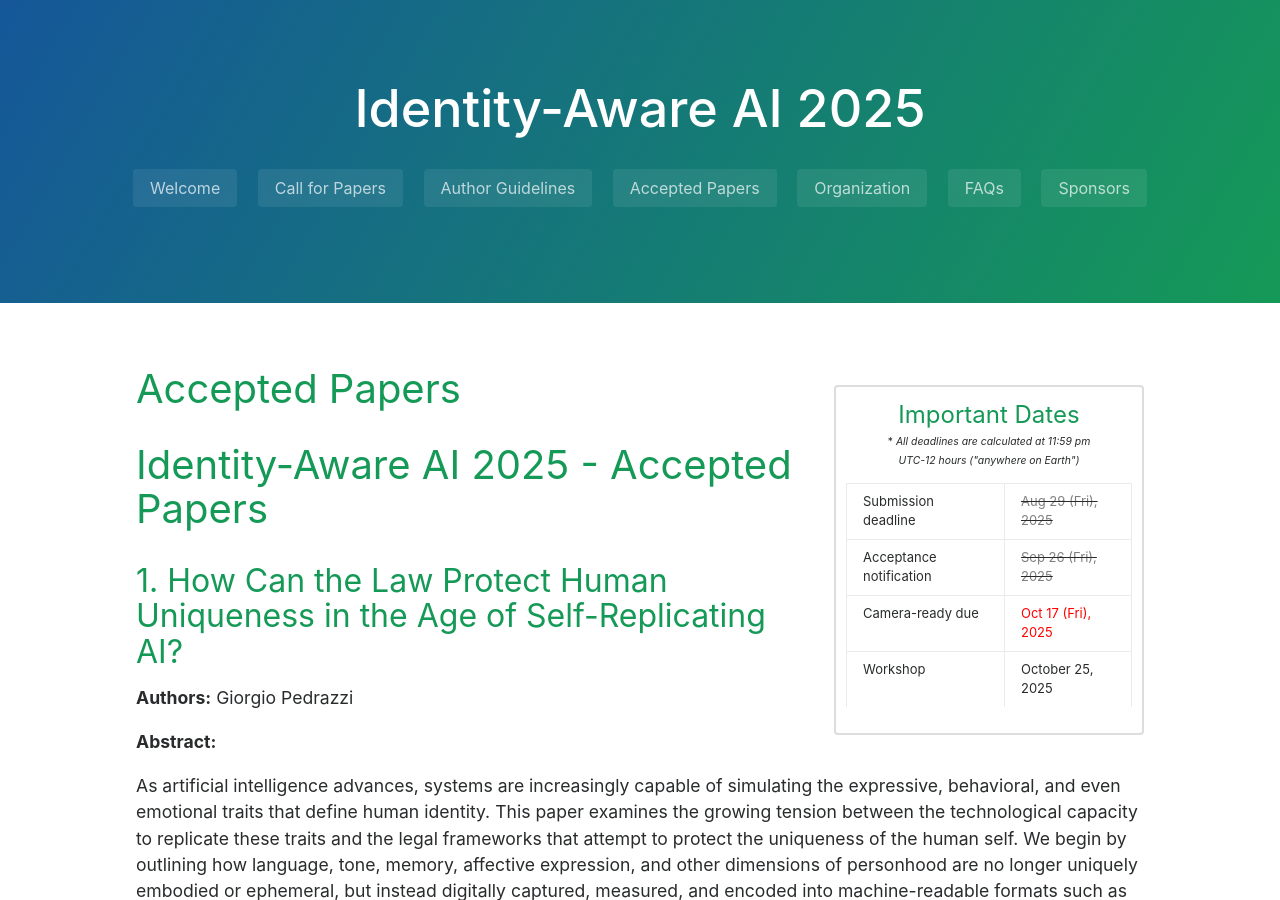
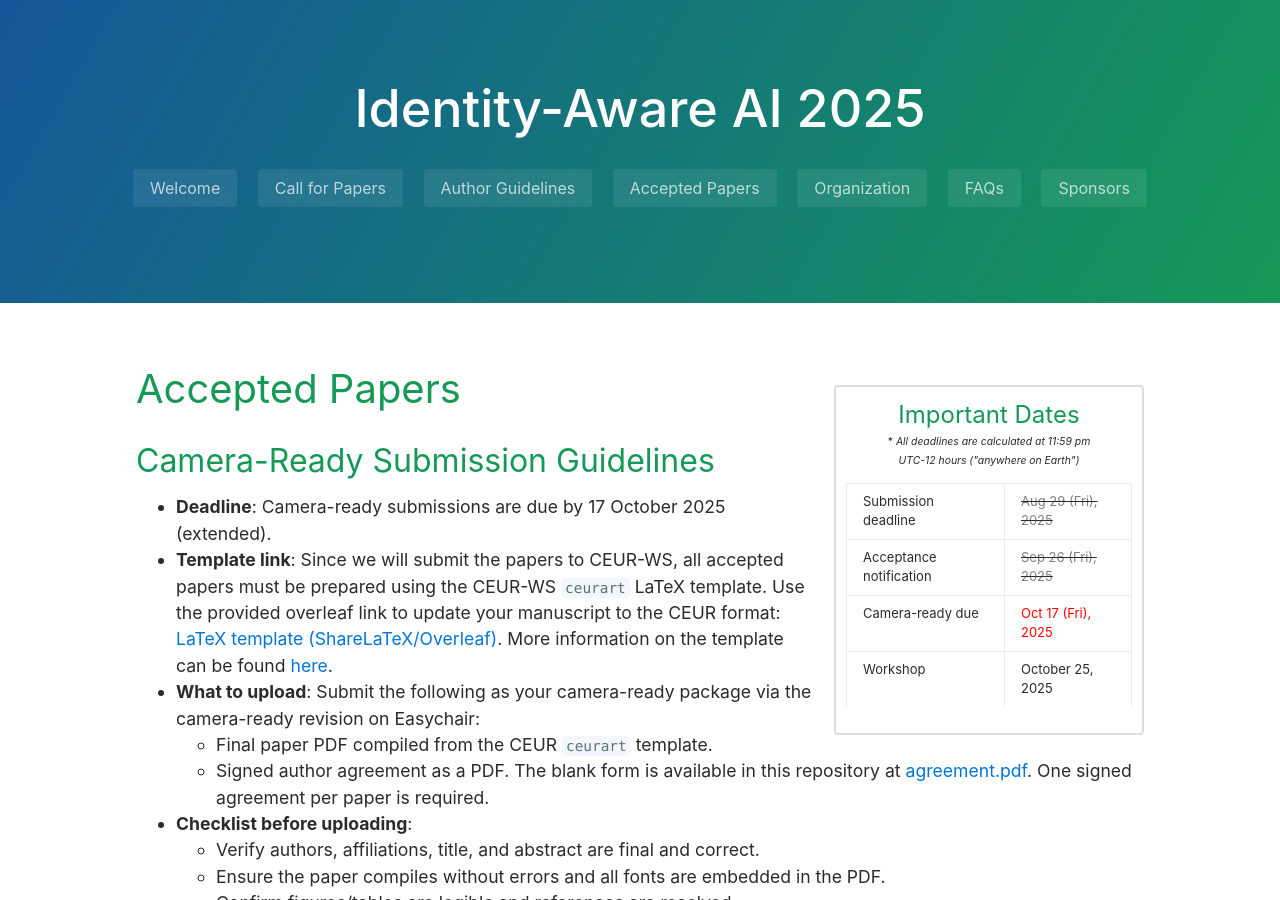
Before and after one commit to identity-aware-ai/identity-aware-ai.github.io, a Jekyll site: the page built from accepted.md, in a window 1280 px wide and 900 px high. Built offline with Jekyll 4.4.1, drawn with Linux system fonts in a browser that asks for light colours; some of the changed text lies outside the part shown.

Commit message:
updated the dates

```diff
--- a/accepted.md
+++ b/accepted.md
@@ -6,6 +6,23 @@ order : 1
 ---
 
 # Accepted Papers
+
+
+## Camera-Ready Submission Guidelines
+
+- __Deadline__: Camera-ready submissions are due by 17 October 2025 (extended).
+- __Template link__: Since we will submit the papers to CEUR-WS, all accepted papers must be prepared using the CEUR-WS `ceurart` LaTeX template. Use the provided overleaf link to update your manuscript to the CEUR format: [LaTeX template (ShareLaTeX/Overleaf)](https://sharelatex.gwdg.de/read/rmmhkszmktpm#4301dc). More information on the template can be found [here](https://ceur-ws.org/HOWTOSUBMIT.html).
+- __What to upload__: Submit the following as your camera-ready package via the camera-ready revision on Easychair:
+  - Final paper PDF compiled from the CEUR `ceurart` template.
+  - Signed author agreement as a PDF. The blank form is available in this repository at [agreement.pdf](/agreement.pdf). One signed agreement per paper is required.
+- __Checklist before uploading__:
+  - Verify authors, affiliations, title, and abstract are final and correct.
+  - Ensure the paper compiles without errors and all fonts are embedded in the PDF.
+  - Confirm figures/tables are legible and references are resolved.
+
+If you have questions about the CEUR style, please refer to the official instructions above. For any workshop-specific questions, contact the organizers.
+
+----
 
 # Identity-Aware AI 2025 - Accepted Papers
 
```
